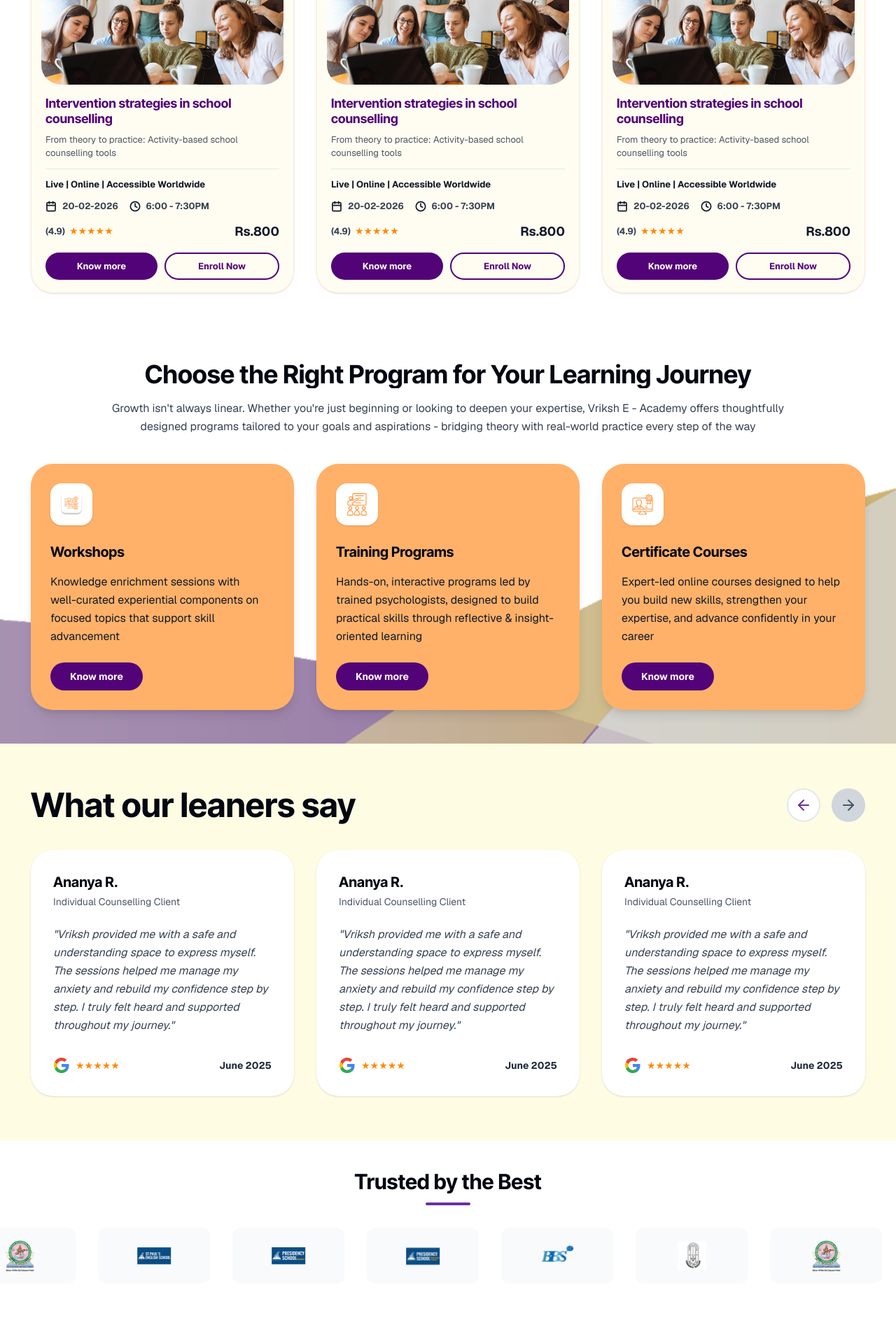
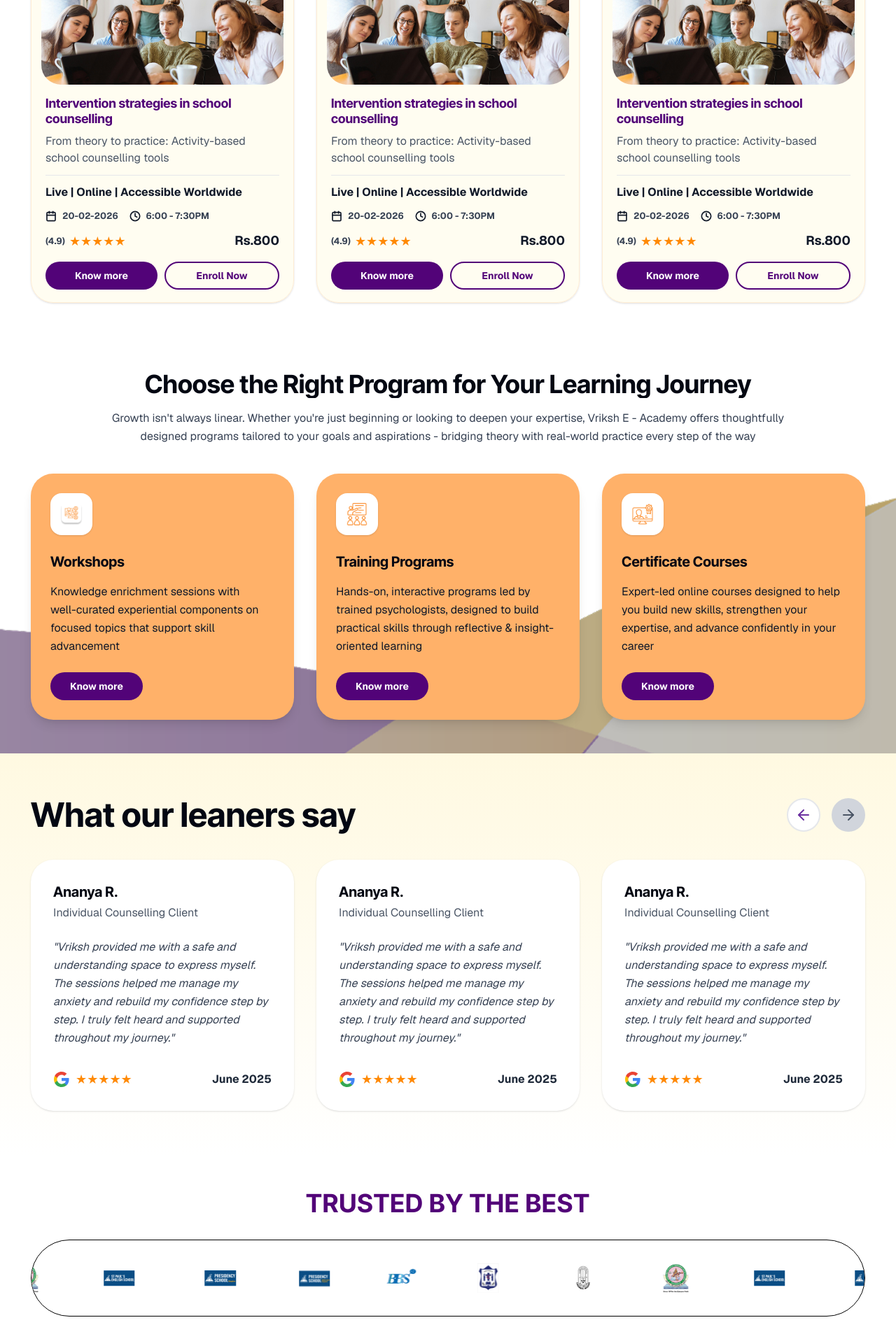
Before and after one commit to VidhunM/vriksh, a React (Vite) app: page /upcoming-events in a window 1280 px wide. Shown: the part 880-2797 px from the top of the page at 70% size. Built offline with nearby package versions, Linux system fonts and the light colour scheme.

Commit message:
Update UpcomingEvents.jsx

```diff
--- a/src/pages/UpcomingEvents.jsx
+++ b/src/pages/UpcomingEvents.jsx
@@ -12,7 +12,10 @@ const UpcomingEvents = () => {
             </div>
 
             {/* Main Content */}
-            <div className="bg-[#FFFCE4] py-8 sm:py-14">
+            <div
+                className="py-8 sm:py-14"
+                style={{ background: 'linear-gradient(180deg, #FFFAE4 0%, #FFFFFF 100%)' }}
+            >
                 <div className="max-w-[1240px] mx-auto px-6 flex flex-col lg:flex-row items-center gap-12 lg:gap-20">
 
                     {/* Left Column: Text Content */}
@@ -92,13 +95,13 @@ const UpcomingEvents = () => {
                                     <h3 className="text-lg font-bold text-[#520378] leading-tight mb-2">
                                         Intervention strategies in school counselling
                                     </h3>
-                                    <p className="text-[13px] text-gray-600 mb-3 line-clamp-2">
+                                    <p className="text-base text-gray-600 mb-3 line-clamp-2">
                                         From theory to practice: Activity-based school counselling tools
                                     </p>
 
                                     <div className="h-px bg-gray-200 mb-3"></div>
 
-                                    <p className="text-[13px] font-bold text-gray-900 mb-3 flex items-center gap-2">
+                                    <p className="text-base font-bold text-gray-900 mb-3 flex items-center gap-2">
                                         Live | Online | Accessible Worldwide
                                     </p>
 
@@ -126,7 +129,7 @@ const UpcomingEvents = () => {
                                     <div className="flex justify-between items-center mb-4">
                                         <div className="flex items-center gap-1.5">
                                             <span className="text-[13px] font-bold text-gray-700">(4.9)</span>
-                                            <div className="flex text-orange-400 text-[14px]">
+                                            <div className="flex text-orange-400 text-[18px]">
                                                 {'★★★★★'.split('').map((s, i) => <span key={i}>{s}</span>)}
                                             </div>
                                         </div>
@@ -135,10 +138,10 @@ const UpcomingEvents = () => {
 
                                     {/* Action Buttons */}
                                     <div className="flex gap-2.5 mt-auto pb-1">
-                                        <button className="flex-1 bg-[#520378] text-white py-2 rounded-full font-bold text-[13px] hover:bg-[#6b049d] transition-colors whitespace-nowrap">
+                                        <button className="flex-1 bg-[#520378] text-white py-2 rounded-full font-bold text-sm hover:bg-[#6b049d] transition-colors whitespace-nowrap">
                                             Know more
                                         </button>
-                                        <button className="flex-1 border-2 border-[#520378] text-[#520378] py-2 rounded-full font-bold text-[13px] hover:bg-[#520378] hover:text-white transition-all whitespace-nowrap">
+                                        <button className="flex-1 border-2 border-[#520378] text-[#520378] py-2 rounded-full font-bold text-sm hover:bg-[#520378] hover:text-white transition-all whitespace-nowrap">
                                             Enroll Now
                                         </button>
                                     </div>
@@ -156,7 +159,7 @@ const UpcomingEvents = () => {
                     <img
                         src="/images/journey background.png"
                         alt=""
-                        className="w-full h-full object-cover object-bottom opacity-80 brightness-[0.8]"
+                        className="w-full h-full object-cover object-bottom opacity-80 brightness-[0.7]"
                     />
                 </div>
 
@@ -210,7 +213,10 @@ const UpcomingEvents = () => {
             </div>
 
             {/* Testimonials Section */}
-            <div className="bg-[#FFFCE4] py-8 sm:py-16">
+            <div
+                className="py-8 sm:py-16"
+                style={{ background: 'linear-gradient(180deg, #FFF9E1 0%, #FFFFFF 100%)' }}
+            >
                 <div className="max-w-[1240px] mx-auto px-6">
                     {/* Header with Title and Nav Arrows */}
                     <div className="flex flex-col md:flex-row justify-between items-start md:items-center mb-10 gap-6">
@@ -239,9 +245,9 @@ const UpcomingEvents = () => {
                             <div key={item} className="bg-white rounded-[32px] p-8 flex flex-col shadow-sm hover:shadow-md transition-shadow">
                                 <div className="mb-6">
                                     <h3 className="text-xl font-bold text-gray-950 mb-1">Ananya R.</h3>
-                                    <p className="text-sm text-gray-600">Individual Counselling Client</p>
+                                    <p className="text-base text-gray-600">Individual Counselling Client</p>
                                 </div>
-                                <p className="text-gray-700 leading-relaxed mb-8 italic">
+                                <p className="text-base text-gray-700 leading-relaxed mb-8 italic">
                                     "Vriksh provided me with a safe and understanding space to express myself.
                                     The sessions helped me manage my anxiety and rebuild my confidence step
                                     by step. I truly felt heard and supported throughout my journey."
@@ -254,11 +260,11 @@ const UpcomingEvents = () => {
                                             <path d="M5.84 14.09c-.22-.67-.35-1.39-.35-2.09s.13-1.42.35-2.09V7.07H2.18C1.43 8.55 1 10.22 1 12s.43 3.45 1.18 4.93l3.66-2.84z" fill="#FBBC05" />
                                             <path d="M12 5.38c1.62 0 3.06.56 4.21 1.64l3.15-3.15C17.45 2.09 14.97 1 12 1 7.7 1 3.99 3.47 2.18 7.07l3.66 2.84c.87-2.6 3.3-4.53 6.16-4.53z" fill="#EA4335" />
                                         </svg>
-                                        <div className="flex text-orange-400 text-[14px]">
+                                        <div className="flex text-orange-400 text-[18px]">
                                             {'★★★★★'.split('').map((s, i) => <span key={i}>{s}</span>)}
                                         </div>
                                     </div>
-                                    <span className="text-sm font-bold text-gray-800">June 2025</span>
+                                    <span className="text-base font-bold text-gray-800">June 2025</span>
                                 </div>
                             </div>
                         ))}
@@ -267,34 +273,26 @@ const UpcomingEvents = () => {
             </div>
 
             {/* Our Trusted Partners Section */}
-            <div className="bg-white py-6 sm:py-10 overflow-hidden">
-                <div className="max-w-[1240px] mx-auto px-6 mb-8 text-center">
-                    <h2 className="text-2xl sm:text-3xl font-bold text-gray-950 mb-3"> Trusted by the Best</h2>
-                    <div className="w-16 h-1 bg-brand-purple mx-auto rounded-full"></div>
-                </div>
+            <div className="bg-white py-8 sm:py-12">
+                <div className="max-w-[1240px] mx-auto px-6 text-center">
+                    <h2 className="text-3xl sm:text-4xl font-bold text-[#520378] mb-8 uppercase tracking-wide">
+                        Trusted by the Best
+                    </h2>
 
-                <div className="relative">
-                    <div className="animate-marquee flex gap-8 items-center">
-                        {/* First set of logos */}
-                        {[1, 2, 3, 4, 5, 6].map((num) => (
-                            <div key={`logo-1-${num}`} className="bg-gray-50 p-4 rounded-xl min-w-[160px] flex items-center justify-center hover:bg-white hover:shadow-md transition-all duration-300">
+                    {/* Logos Container Capsule - Exactly matching the image style */}
+                    <div className="max-w-[1200px] mx-auto border border-black rounded-full py-5 sm:py-8 px-4 overflow-hidden relative">
+                        <div className="animate-marquee flex gap-12 sm:gap-20 items-center">
+                            {/* Duplicate set of logos for seamless loop */}
+                            {[1, 2, 3, 4, 5, 6, 7, 1, 2, 3, 4, 5, 6, 7].map((num, index) => (
+                                <div key={index} className="flex-shrink-0 flex items-center justify-center">
                                     <img
                                         src={`/icons/w icon${num}.png`}
-                                    alt={`Partner Logo ${num}`}
-                                    className="max-h-12 w-auto object-contain transition-all duration-300"
+                                        alt={`Partner Logo ${index + 1}`}
+                                        className="h-8 sm:h-11 w-auto object-contain"
                                     />
                                 </div>
                             ))}
-                        {/* Second set of logos for seamless loop */}
-                        {[1, 2, 3, 4, 5, 6].map((num) => (
-                            <div key={`logo-2-${num}`} className="bg-gray-50 p-4 rounded-xl min-w-[160px] flex items-center justify-center hover:bg-white hover:shadow-md transition-all duration-300">
-                                <img
-                                    src={`/icons/w icon${num}.png`}
-                                    alt={`Partner Logo ${num}`}
-                                    className="max-h-12 w-auto object-contain transition-all duration-300"
-                                />
                         </div>
-                        ))}
                     </div>
                 </div>
             </div>
@@ -321,10 +319,9 @@ const UpcomingEvents = () => {
                                     <span className="text-base sm:text-lg font-bold text-gray-900 pr-6">
                                         {index + 1}. {question}
                                     </span>
-                                    <div className="w-9 h-9 rounded-full bg-[#520378] text-white flex items-center justify-center shrink-0 shadow-md transform group-hover:scale-105 transition-transform">
-                                        <svg width="18" height="18" viewBox="0 0 24 24" fill="none" stroke="currentColor" strokeWidth="3.5" strokeLinecap="round" strokeLinejoin="round">
-                                            <line x1="12" y1="19" x2="12" y2="5"></line>
-                                            <polyline points="5 12 12 5 19 12"></polyline>
+                                    <div className="text-gray-900 transition-colors shrink-0">
+                                        <svg width="24" height="24" viewBox="0 0 24 24" fill="currentColor">
+                                            <path d="M7 10l5 5 5-5z" />
                                         </svg>
                                     </div>
                                 </div>
```
Lines whose indentation alone changed are shown as unchanged.
